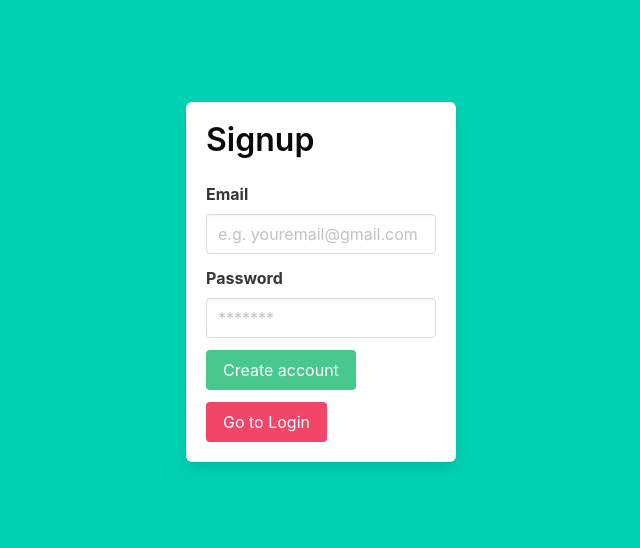
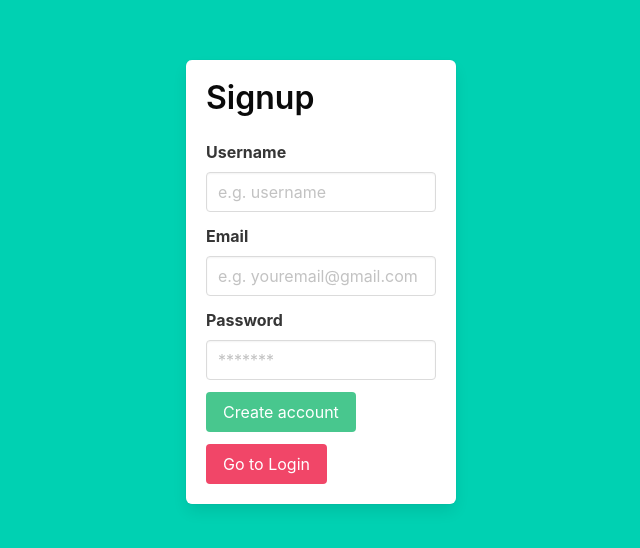
Before and after one commit to colebeezley/tether-chat-app, a Nuxt app: page /signup in a window 1280 px wide. Shown: the part 118-666 px from the top of the page, without its empty margins (319-959 px from the left). Built offline with nearby package versions, Linux system fonts and the light colour scheme; no server answers.

Commit message:
added ability to load messages, misc

```diff
--- a/composables/getUserChats.ts
+++ b/composables/getUserChats.ts
@@ -1,6 +1,6 @@
 import { doc, getDoc, serverTimestamp, updateDoc, setDoc, addDoc, collection } from 'firebase/firestore'
 
-export const getUserChats = async (username: string, target: string): Promise<[]> => {
+export const getUserChats = async (username: string, target: string): Promise<[String]> => {
   try {
     const { $firestore }: any = useNuxtApp()
     const docRef = doc($firestore, 'chats', username)
@@ -8,7 +8,6 @@ export const getUserChats = async (username: string, target: string): Promise<[]
     let docSnap = await getDoc(docRef)
 
     if (docSnap.data() === undefined) {
-      console.log('setting default')
       await setDoc(docRef, {})
       docSnap = await getDoc(docRef)
     }
@@ -20,6 +19,6 @@ export const getUserChats = async (username: string, target: string): Promise<[]
   } catch (err) {
     console.log('error: ', err)
 
-    return []
+    return ['']
   }
 }
--- a/composables/updateChat.ts
+++ b/composables/updateChat.ts
@@ -8,7 +8,6 @@ export const updateUserChat = async (username: string, target: string, message:
     let docSnap = await getDoc(docRef)
 
     if (docSnap.data() === undefined) {
-      console.log('setting default')
       await setDoc(docRef, {})
       docSnap = await getDoc(docRef)
     }
--- a/pages/chats.vue
+++ b/pages/chats.vue
@@ -8,6 +8,7 @@ import { updateUserChat } from '~/composables/updateChat'
 const firebaseUser = useFirebaseUser().value
 const message = ref('')
 const target = ref('you')
+const loadTarget = ref('')
 
 const addChat = async () => {
   await updateUserChat(firebaseUser.displayName, target.value, message.value).catch((err) => {
@@ -15,7 +16,13 @@ const addChat = async () => {
   })
 }
 
-const userChats = await getUserChats(firebaseUser?.displayName, 'you')
+const previousUserChats: [String] = await getUserChats(firebaseUser?.displayName, 'you')
+let userChats = previousUserChats
+
+const loadNewChats = async () => {
+  userChats = await getUserChats(firebaseUser?.displayName, loadTarget.value)
+  loadTarget.value = ''
+}
 
 const goToProfile = () => {
   navigateTo('/profile')
@@ -27,13 +34,24 @@ const goToProfile = () => {
     <div class="columns is-centered">
       <div class="column is-10-tablet is-8-desktop is-6-widescreen">
         <div class="box">
-          <div class="title has-text-black">Your Profile</div>
+          <div class="title has-text-black">Chats</div>
           <div class="field">
             <button @click="goToProfile" class="button is-success">Profile</button>
           </div>
 
-          <div class="field">
-            <pre>{{ userChats }}</pre>
+          <div id="loadchats" class="field">
+            <div class="field">
+              <label for="" class="label">User messages to load</label>
+              <div class="control">
+                <input class="input" v-model="loadTarget" required />
+              </div>
+            </div>
+            <div class="field">
+              <button @click="loadNewChats" class="button is-success">Load</button>
+            </div>
+            <div class="field">
+              <pre>{{ userChats }}</pre>
+            </div>
           </div>
 
           <div class="field">
--- a/pages/signup.vue
+++ b/pages/signup.vue
@@ -27,6 +27,20 @@ const goToLogin = () => {
       <div class="column is-5-tablet is-4-desktop is-3-widescreen">
         <div class="box">
           <div class="title has-text-black">Signup</div>
+          <div class="field">
+            <label for="" class="label">Username</label>
+            <div class="control">
+              <input
+                type="text"
+                placeholder="e.g. username"
+                class="input"
+                id="username"
+                name="username"
+                v-model="user.username"
+                required
+              />
+            </div>
+          </div>
           <div class="field">
             <label for="" class="label">Email</label>
             <div class="control">
```
